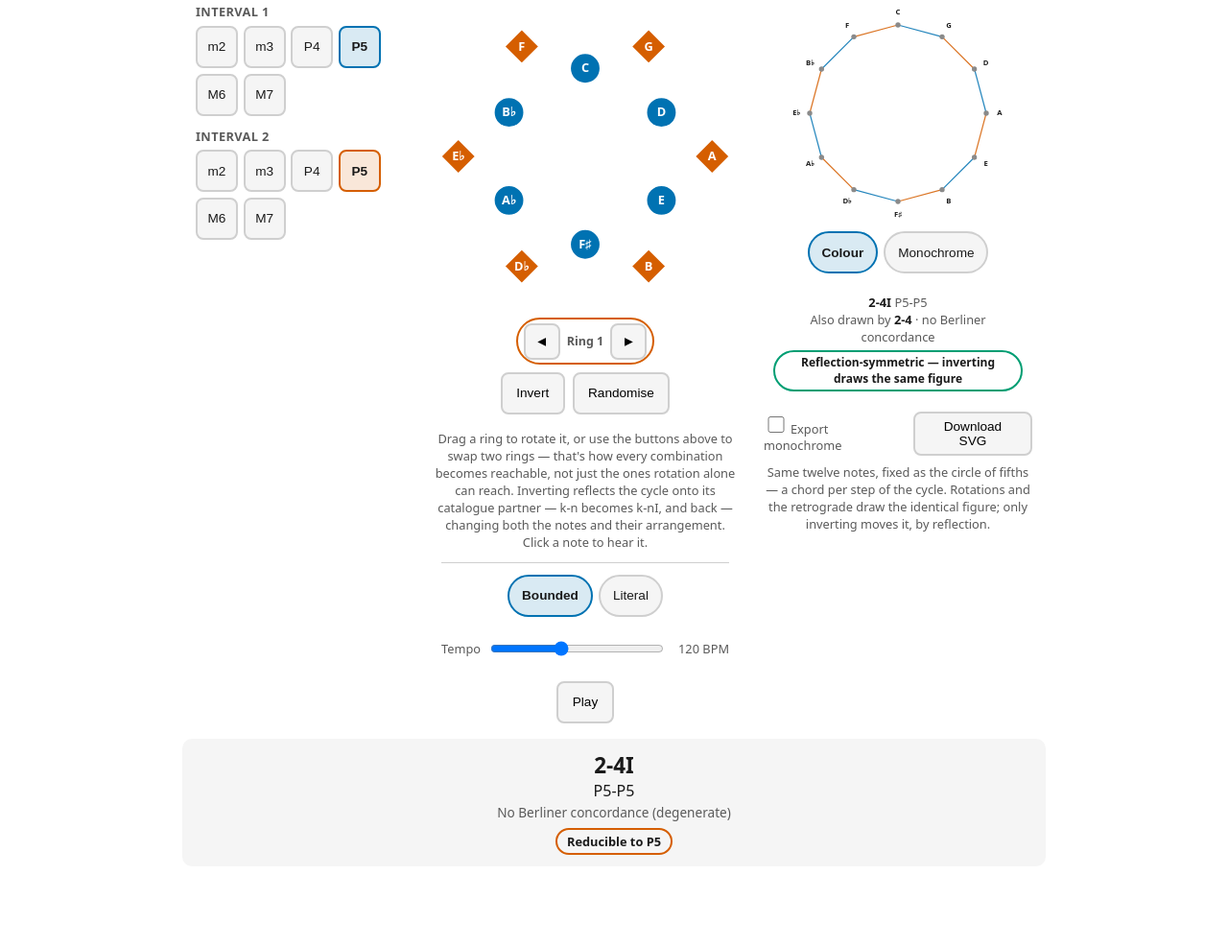
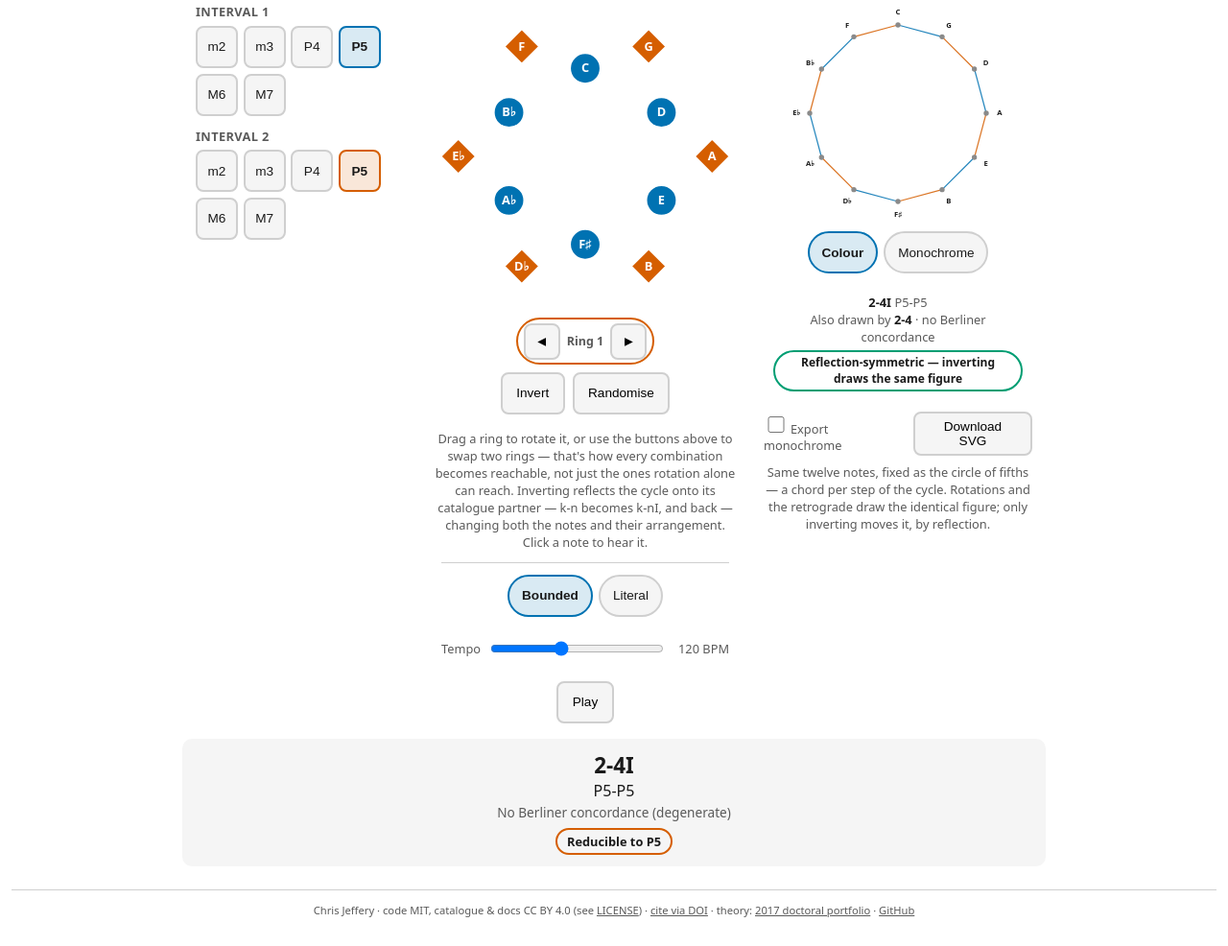
Before and after one commit to chrisomatix-glitch/combination-cycles, a website: page index.html in a window 1280 px wide. Shown: the part 125-1111 px from the top of the page at 96% size. Before the commit the page ends 1040 px from the top, so only its background shows below. Drawn offline with nearby package versions, Linux system fonts and the light colour scheme.

Commit message:
Add footer: attribution, licence, DOI, portfolio and GitHub links

```diff
--- a/app/styles.css
+++ b/app/styles.css
@@ -45,7 +45,8 @@ body {
   padding: 0.75rem;
 }
 
-.app {
+.app,
+.app-footer__inner {
   max-width: 640px;
   margin: 0 auto;
 }
@@ -54,7 +55,8 @@ body {
    brief); .layout's own flex-wrap still stacks the figure below on anything
    narrower, so this only widens the page once there's a genuine use for it. */
 @media (min-width: 900px) {
-  .app {
+  .app,
+  .app-footer__inner {
     max-width: 900px;
   }
 }
@@ -583,6 +585,34 @@ body {
   display: none;
 }
 
+/* --- Footer ---------------------------------------------------------------
+ * Attribution and licensing only — kept small and muted so it reads as
+ * back-matter, not another control. .app-footer__inner shares .app's
+ * max-width (see the top of this file) rather than duplicating it.
+ */
+
+.app-footer {
+  margin-top: 1.5rem;
+  padding: 0.75rem 0.75rem 1rem;
+  border-top: 1px solid var(--color-border);
+}
+
+.app-footer__inner {
+  font-size: 0.7rem;
+  line-height: 1.6;
+  color: var(--color-muted);
+  text-align: center;
+}
+
+.app-footer__inner a {
+  color: inherit;
+}
+
+.app-footer__inner a:focus-visible {
+  outline: var(--focus-ring);
+  outline-offset: 2px;
+}
+
 /* --- Small phones: k = 4 is the busiest mode, so trim spacing further --- */
 
 @media (max-width: 380px) {
--- a/index.html
+++ b/index.html
@@ -107,6 +107,17 @@
     <span class="readout__badge" hidden></span>
   </section>
 </main>
+
+<footer class="app-footer">
+  <p class="app-footer__inner">
+    Chris Jeffery &middot;
+    code MIT, catalogue &amp; docs CC&nbsp;BY&nbsp;4.0 (see
+    <a href="https://github.com/chrisomatix-glitch/combination-cycles/blob/main/LICENSE" target="_blank" rel="noopener">LICENSE</a>) &middot;
+    <a href="https://doi.org/10.5281/zenodo.21852452" target="_blank" rel="noopener">cite via DOI</a> &middot;
+    theory: <a href="http://hdl.handle.net/11427/27459" target="_blank" rel="noopener">2017 doctoral portfolio</a> &middot;
+    <a href="https://github.com/chrisomatix-glitch/combination-cycles" target="_blank" rel="noopener">GitHub</a>
+  </p>
+</footer>
 
 <script type="module">
   import * as CC from './src/cycles.js';
```
